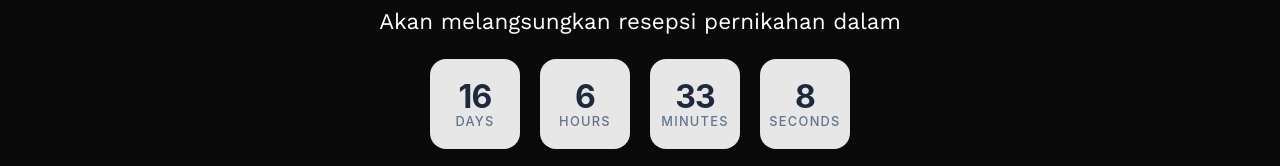
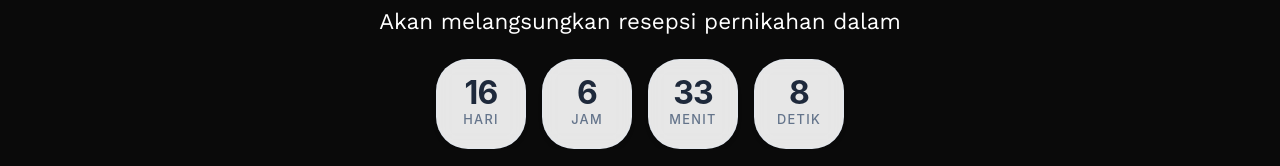
Before and after one commit to wisnuhafizh/UndanganPernikahan, a plain HTML site: page index.html in a window 1280 px wide. Shown: the part 173-339 px from the top of the page. Drawn offline with nearby package versions, Linux system fonts and the light colour scheme.

Commit message:
mengubah settingan css dan js library simplyCountdown

```diff
--- a/countdown/default.css
+++ b/countdown/default.css
@@ -10,8 +10,9 @@
   display: flex;
   flex-wrap: wrap;
   justify-content: center;
-  gap: 1.25rem;
+  gap: 1rem;
   font-family: "Inter", system-ui, -apple-system, sans-serif;
+  margin: auto;
 }
 
 .simply-countdown > .simply-section {
@@ -23,8 +24,9 @@
   justify-content: center;
   background: rgba(255, 255, 255, 0.9);
   border: 1px solid rgba(226, 232, 240, 0.8);
-  border-radius: 1rem;
-  box-shadow: 0 4px 6px -1px rgba(0, 0, 0, 0.05), 0 2px 4px -1px rgba(0, 0, 0, 0.03), 0 0 0 1px rgba(0, 0, 0, 0.02);
+  border-radius: 2rem;
+  box-shadow: 0 4px 6px -1px rgba(0, 0, 0, 0.05),
+    0 2px 4px -1px rgba(0, 0, 0, 0.03), 0 0 0 1px rgba(0, 0, 0, 0.02);
   transition: all 0.3s cubic-bezier(0.4, 0, 0.2, 1);
   backdrop-filter: blur(10px);
 }
@@ -32,15 +34,15 @@
 .simply-countdown > .simply-section > div {
   display: flex;
   flex-direction: column;
-  line-height: 1;
+  line-height: 1.7;
   align-items: center;
 }
 
 .simply-countdown > .simply-section .simply-amount {
-  font-size: 1.5rem;
+  font-size: 1rem;
   font-weight: 700;
   color: #1e293b;
-  line-height: 1.2;
+  line-height: 1;
   letter-spacing: -0.025em;
 }
 
@@ -54,8 +56,8 @@
 
 @media (min-width: 640px) {
   .simply-countdown > .simply-section {
-    width: 75px;
-    height: 75px;
+    width: 85px;
+    height: 85px;
     padding: 1.75rem;
   }
 
--- a/index.html
+++ b/index.html
@@ -19,7 +19,7 @@
       rel="stylesheet"
     />
 
-    <!-- simplyCountdown -->
+    <!-- simplyCountdown via Browser(UMD) -->
     <link rel="stylesheet" href="countdown/default.css" />
 
     <!-- CSS -->
@@ -54,6 +54,26 @@
         hours: 23,
         minutes: 59,
         seconds: 59,
+        //words
+        words: {
+          days: {
+            // Function to handle pluralization
+            lambda: (root, count) => (count > 1 ? root : root),
+            root: "hari", // Base word for days
+          },
+          hours: {
+            lambda: (root, count) => (count > 1 ? root : root),
+            root: "jam",
+          },
+          minutes: {
+            lambda: (root, count) => (count > 1 ? root : root),
+            root: "menit",
+          },
+          seconds: {
+            lambda: (root, count) => (count > 1 ? root : root),
+            root: "detik",
+          },
+        },
       });
     </script>
     <!-- end of symplyCountdown -->
```
